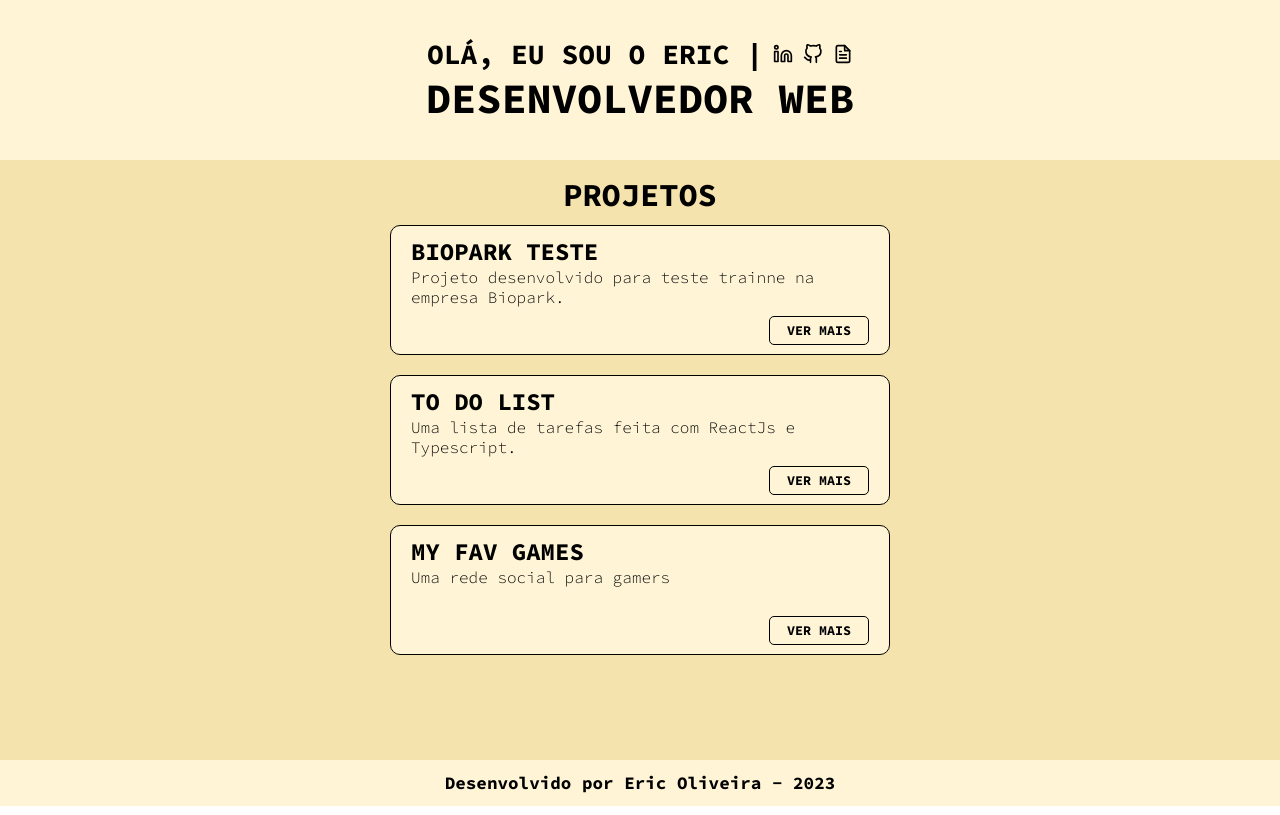
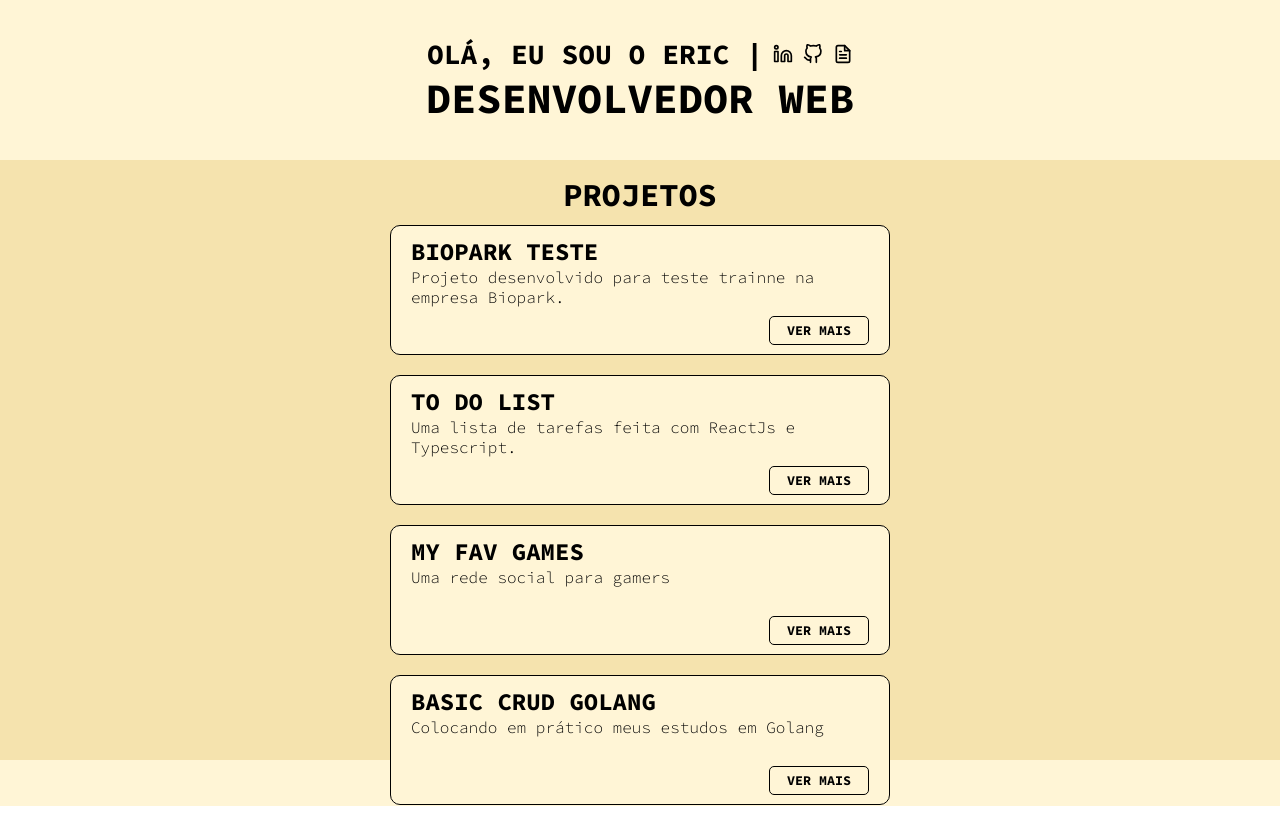
Before and after one commit to EricOliveiras/portfolio, a React (Vite) app: page / in a window 1280 px wide. Built offline with nearby package versions, Linux system fonts and the light colour scheme.

Commit message:
feat: add new project in data

```diff
--- a/src/data/projects.ts
+++ b/src/data/projects.ts
@@ -19,5 +19,10 @@ export const dataProjects: project[] = [
     name: 'My Fav Games',
     about: 'Uma rede social para gamers',
     link: 'https://github.com/EricOliveiras/myfavgames'
+  },
+  {
+    name: 'Basic CRUD Golang',
+    about: 'Colocando em prático meus estudos em Golang',
+    link: 'https://github.com/EricOliveiras/basic-crud-go'
   }
 ]
```
